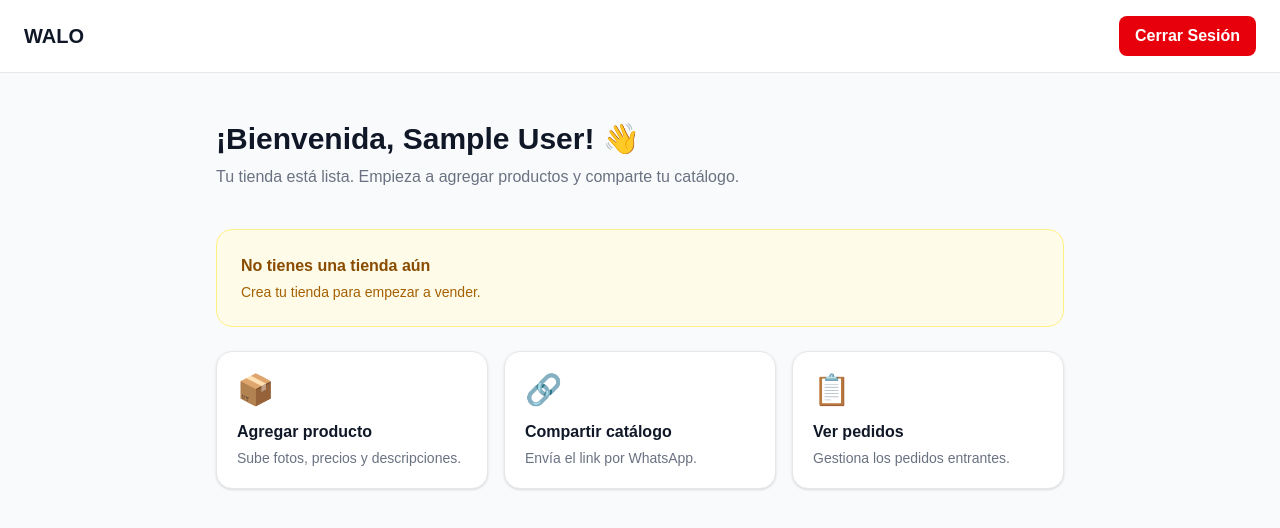
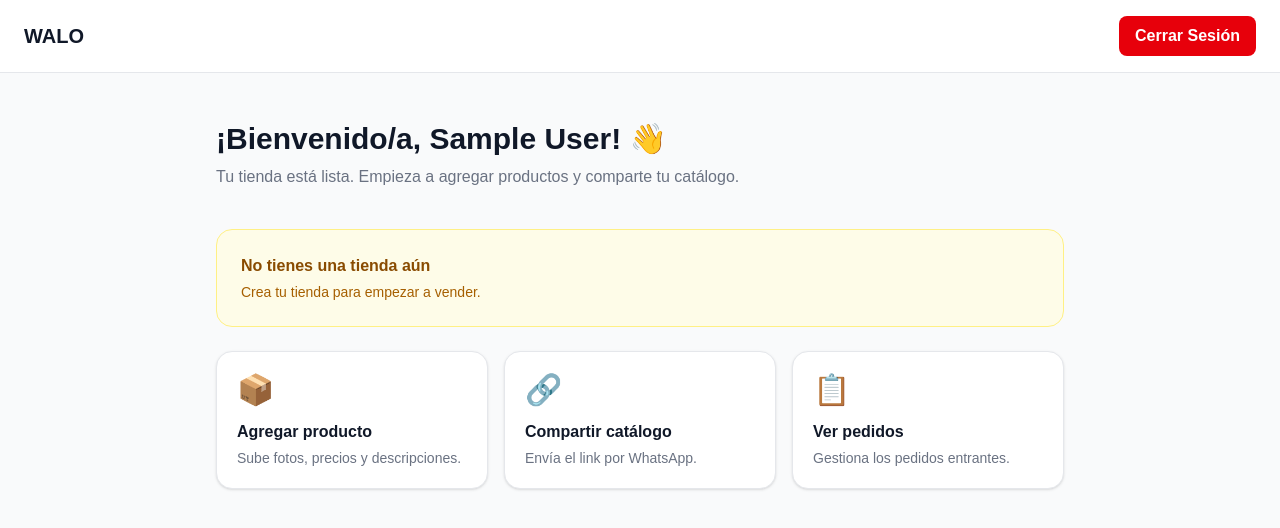
Before and after one commit to cocontador/walo-saas, a Next.js app: page /dashboard in a window 1280 px wide. Shown: the top 528 px of the page. Built offline with nearby package versions, Linux system fonts and the light colour scheme; no server answers; the database is empty; sample sign-in values are in the browser's storage.

Commit message:
Muevo lógica de tienda a la feature correspondiente y actualizo llamadas en dashboard

```diff
--- a/src/app/dashboard/page.tsx
+++ b/src/app/dashboard/page.tsx
@@ -2,7 +2,7 @@ import { getServerSession } from 'next-auth'
 import { redirect } from 'next/navigation'
 import { authOptions } from '@/server/auth'
 import { SignOutButton } from '@/features/auth/components/SignOutButton'
-import { StoreForm } from '@/features/auth/components/StoreForm'
+import { StoreForm } from '@/features/store/components/StoreForm'
 
 export default async function DashboardPage() {
   const session = await getServerSession(authOptions)
@@ -34,7 +34,7 @@ export default async function DashboardPage() {
       <main className="max-w-4xl mx-auto px-6 py-12">
         <div className="mb-10">
           <h1 className="text-3xl font-bold text-gray-900">
-            ¡Bienvenida, {session.user.name ?? session.user.email}! 👋
+            ¡Bienvenido/a, {session.user.name ?? session.user.email}! 👋
           </h1>
           <p className="text-gray-500 mt-2">
             Tu tienda está lista. Empieza a agregar productos y comparte tu catálogo.
--- /dev/null
+++ b/src/features/store/server/getStore.ts
@@ -0,0 +1,11 @@
+// src/features/store/actions/getStore.ts
+import { prisma } from "@/lib/prisma";
+
+export async function getStoreData(userId: string) {
+    //  lógica del dashboard
+    const store = await prisma.store.findFirst({
+        where: { memberships: { some: { userId } } },
+    });
+
+    return store;
+}
```
Also changed, not shown: src/features/store/components/StoreForm.tsx (renamed from src/features/auth/components/StoreForm.tsx).
